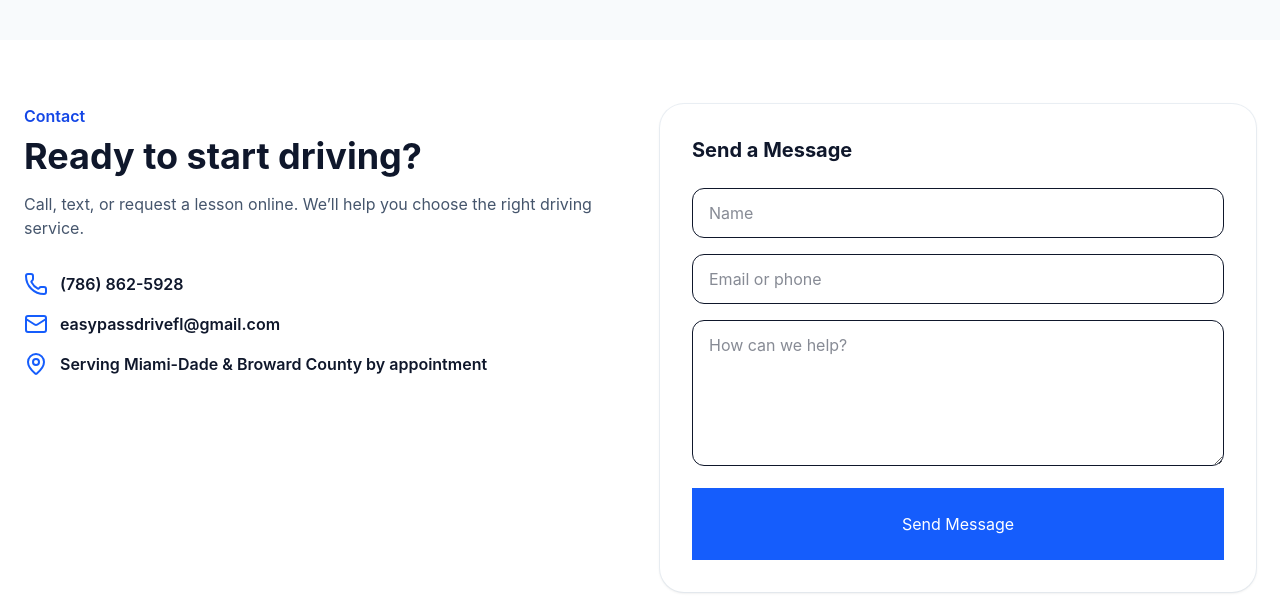
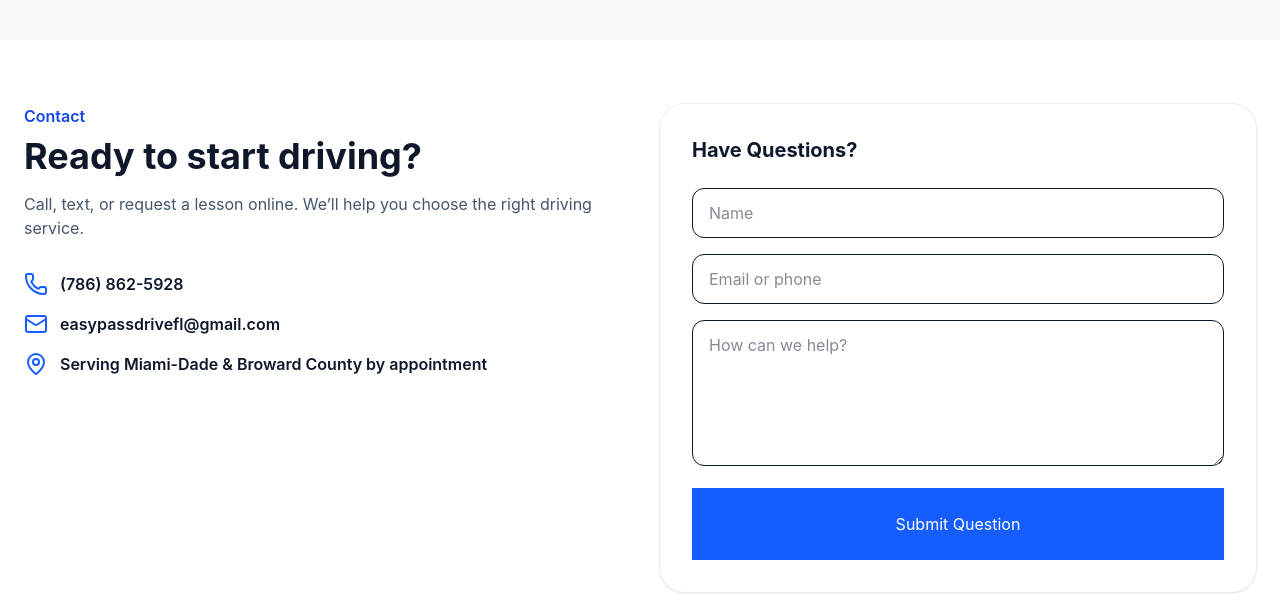
Before and after one commit to easypassdrivefl/my-react-app, a React (Vite) app: page / in a window 1280 px wide. Shown: the part 3680-4290 px from the top of the page. Built offline with nearby package versions, Linux system fonts and the light colour scheme.

Commit message:
Updated contact form text

```diff
--- a/src/App.jsx
+++ b/src/App.jsx
@@ -342,12 +342,14 @@ message: e.target.elements.message?.value || "",
             </div>
             <Card className="rounded-3xl bg-white shadow-sm ring-1 ring-slate-200/70 hover:shadow-md transition-all duration-300">
               <CardContent className="p-8">
-                <h3 className="text-xl font-bold">Send a Message</h3>
+                <h3 className="text-xl font-bold">Have Questions?</h3>
                 <form onSubmit={sendEmail} className="mt-6 space-y-4">
                   <input name="name" className="w-full rounded-xl border px-4 py-3" placeholder="Name" />
 <input name="email" className="w-full rounded-xl border px-4 py-3" placeholder="Email or phone" />
 <textarea name="message" className="w-full rounded-xl border px-4 py-3" placeholder="How can we help?" rows={5} />
-<Button type="submit" className="w-full bg-blue-600 text-white py-6 hover:bg-blue-700">Send Message</Button>
+<Button type="submit" className="w-full bg-blue-600 text-white py-6 hover:bg-blue-700">
+  Submit Question
+</Button>
                 </form>
               </CardContent>
             </Card>
```
